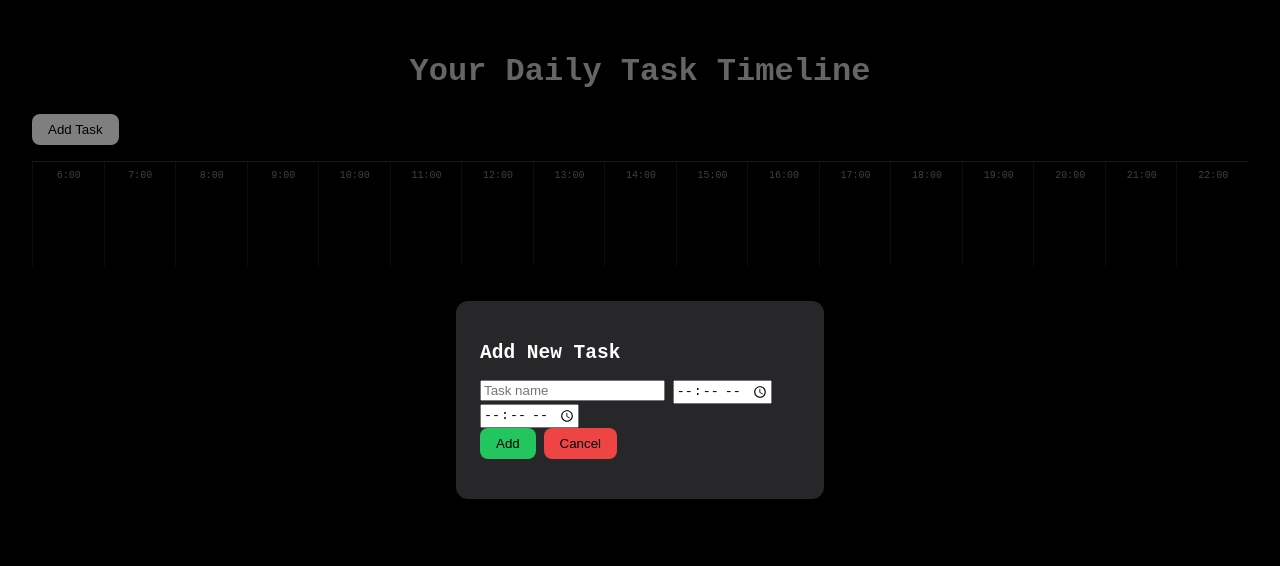
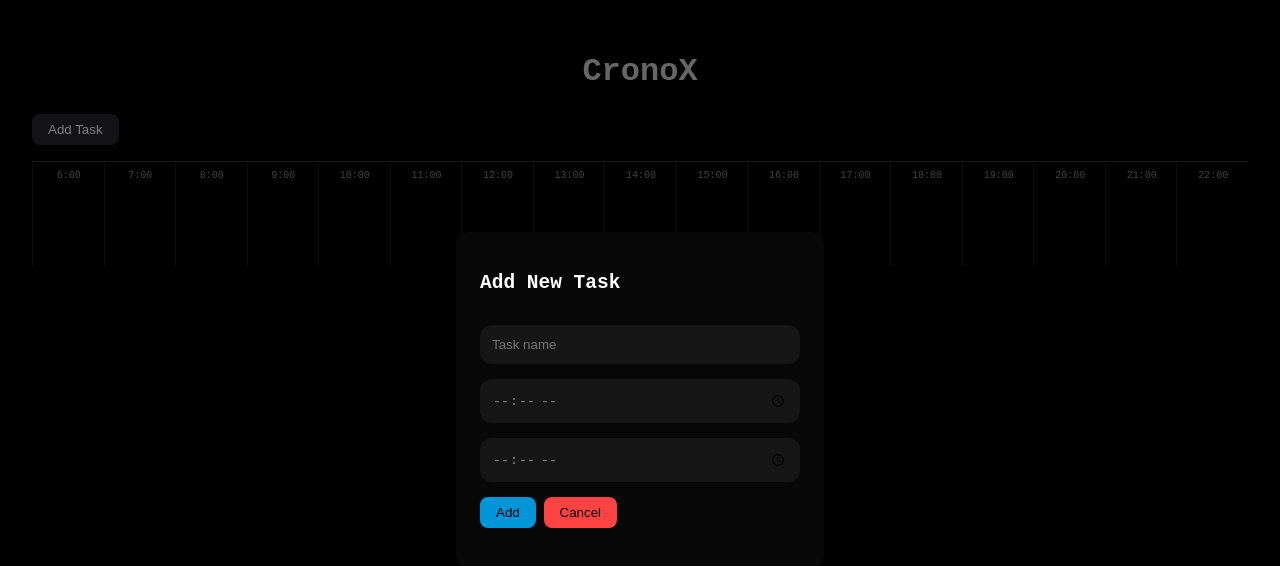
Before and after one commit to FredArgoX/CronoX, a plain HTML site: page index.html in a window 1280 px wide. Both pictures are taken after a click on the button "Add Task". Drawn offline with Linux system fonts and the light colour scheme.

Commit message:
Update Style

```diff
--- a/index.html
+++ b/index.html
@@ -3,11 +3,11 @@
 <head>
   <meta charset="UTF-8" />
   <meta name="viewport" content="width=device-width, initial-scale=1.0" />
-  <title>Daily Task Timeline</title>
+  <title>CronoX</title>
   <link rel="stylesheet" href="style.css">
 </head>
 <body>
-  <h1>Your Daily Task Timeline</h1>
+  <h1>CronoX</h1>
   <button class="add-btn" onclick="openModal()">Add Task</button>
 
   <div id="modal" class="modal" style="display:none">
@@ -17,8 +17,8 @@
       <input type="time" id="task-start" class="w-full mb-2 p-2">
       <input type="time" id="task-end" class="w-full mb-4 p-2">
       <div class="flex justify-between">
-        <button onclick="handleAddTask()" style="background: #22c55e; color: black">Add</button>
-        <button onclick="closeModal()" style="background: #ef4444; color: black">Cancel</button>
+        <button onclick="handleAddTask()" style="background: #0094d8; color: black">Add</button>
+        <button onclick="closeModal()" style="background: #ff4242; color: black">Cancel</button>
       </div>
     </div>
   </div>
--- a/style.css
+++ b/style.css
@@ -19,8 +19,8 @@ border-radius: 0.5rem;
 cursor: pointer;
 }
 .add-btn {
-background: white;
-color: black;
+background-color: #27272a;
+color: white;
 }
 .modal {
 position: fixed;
@@ -32,10 +32,28 @@ justify-content: center;
 z-index: 999;
 }
 .modal-content {
-background: #27272a;
+background-color: #080808;
 padding: 1.5rem;
 border-radius: 0.75rem;
 width: 20rem;
+display: flex;
+flex-direction: column;
+gap: 15px;
+}
+#task-name{
+    background-color: #161616;
+    border: none;
+    padding: 12px;
+    border-radius: 0.75rem;
+    color: rgba(255,255,255,0.5);
+}
+#task-start,
+#task-end{
+    background-color: #161616;
+    border: none;
+    padding: 12px;
+    border-radius: 0.75rem;
+    color: rgba(255,255,255,0.5);
 }
 .timeline {
 position: relative;
```
